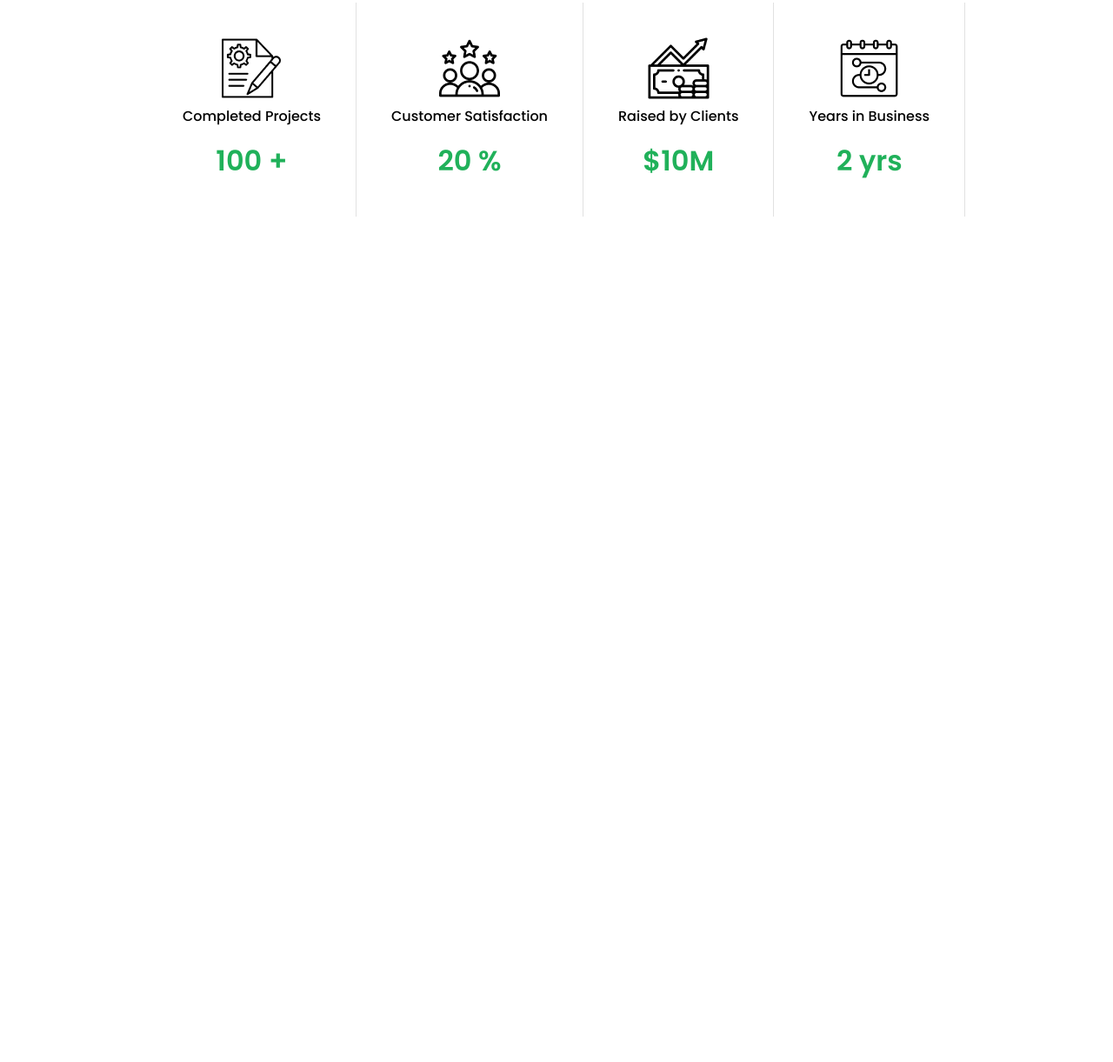
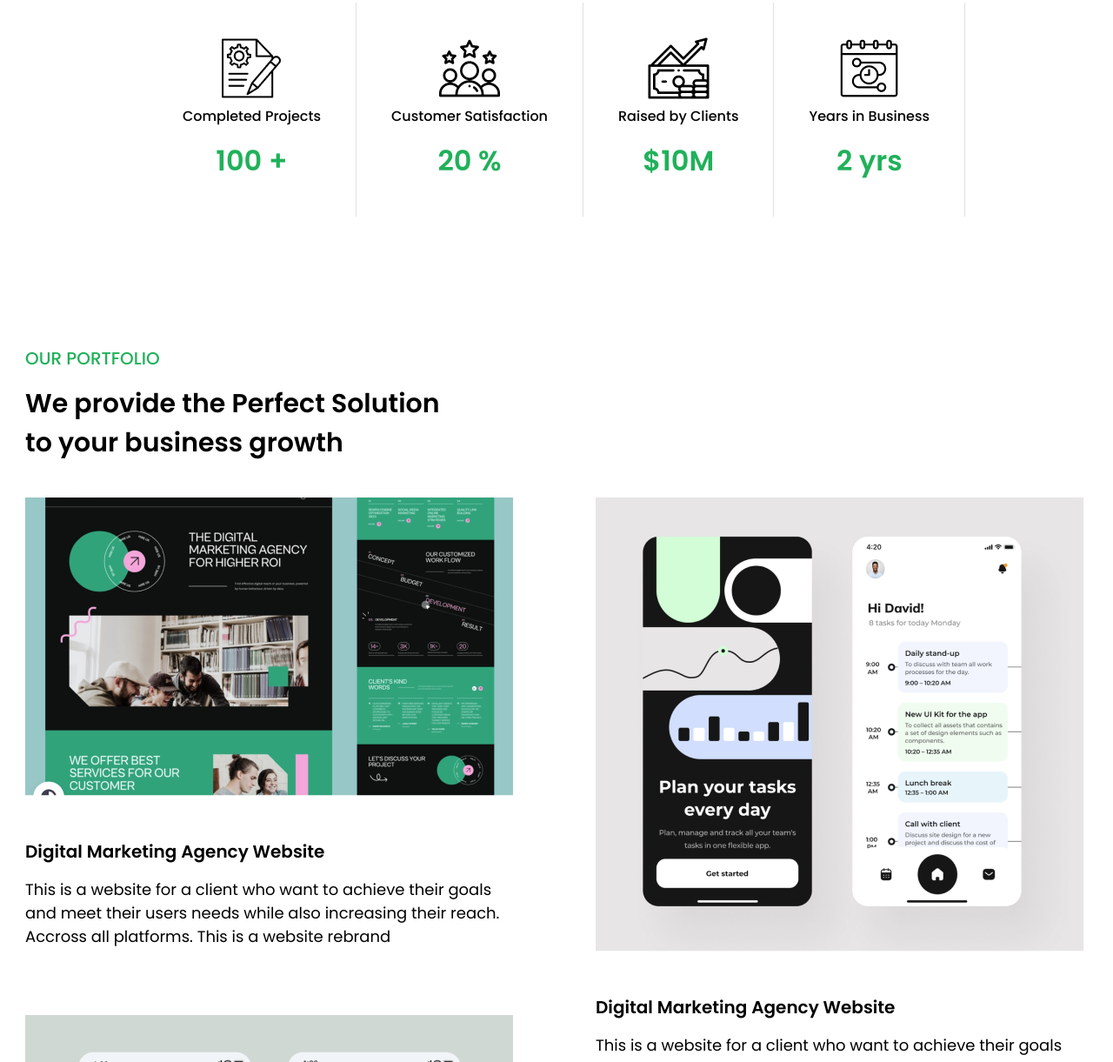
Before and after one commit to jeffersonsouuza/design-agency, a plain HTML site: page index.html in a window 1280 px wide. Shown: the part 1579-2800 px from the top of the page at 87% size. Before the commit the page ends 1909 px from the top, so only its background shows below. Drawn offline with Linux system fonts and the light colour scheme.

Commit message:
improve: implementar secao portfolio

```diff
--- /dev/null
+++ b/css/sass/modules/portfolio.scss
@@ -0,0 +1,68 @@
+.section-portfolio {
+  background: #ffffff;
+  .container {
+    padding: 67px 0;
+    header {
+      margin-bottom: 40px;
+      h1 {
+        font-size: 1.25em;
+        font-weight: 500;
+        text-transform: uppercase;
+        margin-bottom: 15px;
+        color: #20b15a;
+      }
+      h2 {
+        max-width: 495px;
+        max-height: 90px;
+        font-weight: 600;
+        font-size: 1.875em;
+        color: #000000;
+      }
+    }
+    .portfolio {
+      display: flex;
+      flex-wrap: wrap;
+      .portfolio-column-1 {
+        flex: 1;
+        margin-right: 95px;
+        .portfolio-item:nth-child(1) {
+          width: 561px;
+          height: 496.36px;
+          margin-bottom: 98.64px;
+        }
+        .portfolio-item:nth-child(2) {
+          width: 561px;
+          height: 677.02px;
+        }
+      }
+      .portfolio-column-2 {
+        flex: 1;
+        .portfolio-item:nth-child(1) {
+          width: 561.15px;
+          height: 675.07px;
+          margin-bottom: 95.93px;
+        }
+
+        .portfolio-item:nth-child(2) {
+          width: 554px;
+          height: 504.52px;
+        }
+      }
+      .portfolio-item {
+        color: #000000;
+        h3 {
+          font-size: 1.25em;
+          font-weight: 600;
+          margin-bottom: 14.26px;
+        }
+        p {
+          font-size: 1.125em;
+          font-weight: 400;
+        }
+        img {
+          margin-bottom: 42.79px;
+        }
+      }
+    }
+  }
+}
--- a/css/sass/style.scss
+++ b/css/sass/style.scss
@@ -2,3 +2,4 @@
 @import "./modules/hero.scss";
 @import "./modules/services.scss";
 @import "./modules/number.scss";
+@import "./modules/portfolio.scss";
--- a/index.html
+++ b/index.html
@@ -55,7 +55,7 @@
       </header>
       <div class="services">
         <div class="services-card">
-          <img src="./img/icon/activity.png" alt="icone de atividade">
+          <img src="./img/icon/activity.png" class="portfolio-img-1" alt="imagem do portfolio">
           <h3>Grow Your Business</h3>
           <p>We help identify the best ways to improve your business</p>
           <div class="learn-more">
@@ -114,6 +114,58 @@
       </div>
     </div>
   </section>
+
+  <section class="section-portfolio">
+    <div class="container">
+      <header>
+        <h1>Our Portfolio</h1>
+        <h2>We provide the Perfect Solution to your business growth</h2>
+      </header>
+      <div class="portfolio">
+        <div class="portfolio-column-1">
+          <div class="portfolio-item">
+            <figure>
+              <img src="./img/portfolio/portfolio-1.png" class="portfolio-img-1" alt="imagem do portfolio">
+              <figcaption>
+                <h3>Digital Marketing Agency Website</h3>
+                <p>This is a website for a client who want to achieve their goals and meet their users needs while also increasing their reach. Accross all platforms. This is a website rebrand</p>
+              </figcaption>
+            </figure>
+          </div>
+          <div class="portfolio-item">
+            <figure>
+              <img src="./img/portfolio/portfolio-3.png" class="portfolio-img-3" alt="imagem do portfolio">
+              <figcaption>
+                <h3>Digital Marketing Agency Website</h3>
+                <p>This is a website for a client who want to achieve their goals and meet their users needs while also increasing their reach. Accross all platforms. This is a website rebrand</p>
+              </figcaption>
+            </figure>
+          </div>
+
+        </div>
+        <div class="portfolio-column-2">
+          <div class="portfolio-item">
+            <figure>
+              <img src="./img/portfolio/portfolio-2.png" class="portfolio-img-2" alt="imagem do portfolio">
+              <figcaption>
+                <h3>Digital Marketing Agency Website</h3>
+                <p>This is a website for a client who want to achieve their goals and meet their users needs while also increasing their reach. Accross all platforms. This is a website rebrand</p>
+              </figcaption>
+            </figure>
+          </div>
+          <div class="portfolio-item">
+            <figure>
+              <img src="./img/portfolio/portfolio-4.png" class="portfolio-img-4" alt="imagem do portfolio">
+              <figcaption>
+                <h3>Digital Marketing Agency Website</h3>
+                <p>This is a website for a client who want to achieve their goals and meet their users needs while also increasing their reach. Accross all platforms. This is a website rebrand</p>
+              </figcaption>
+            </figure>
+          </div>
+        </div>
+      </div>
+    </div>
+  </section>
 </body>
 
 </html>
```
Also changed, not shown: css/style.css, img/portfolio/portfolio-1.png (added), img/portfolio/portfolio-2.png (added), img/portfolio/portfolio-3.png (added), img/portfolio/portfolio-4.png (added), 1 other file.
